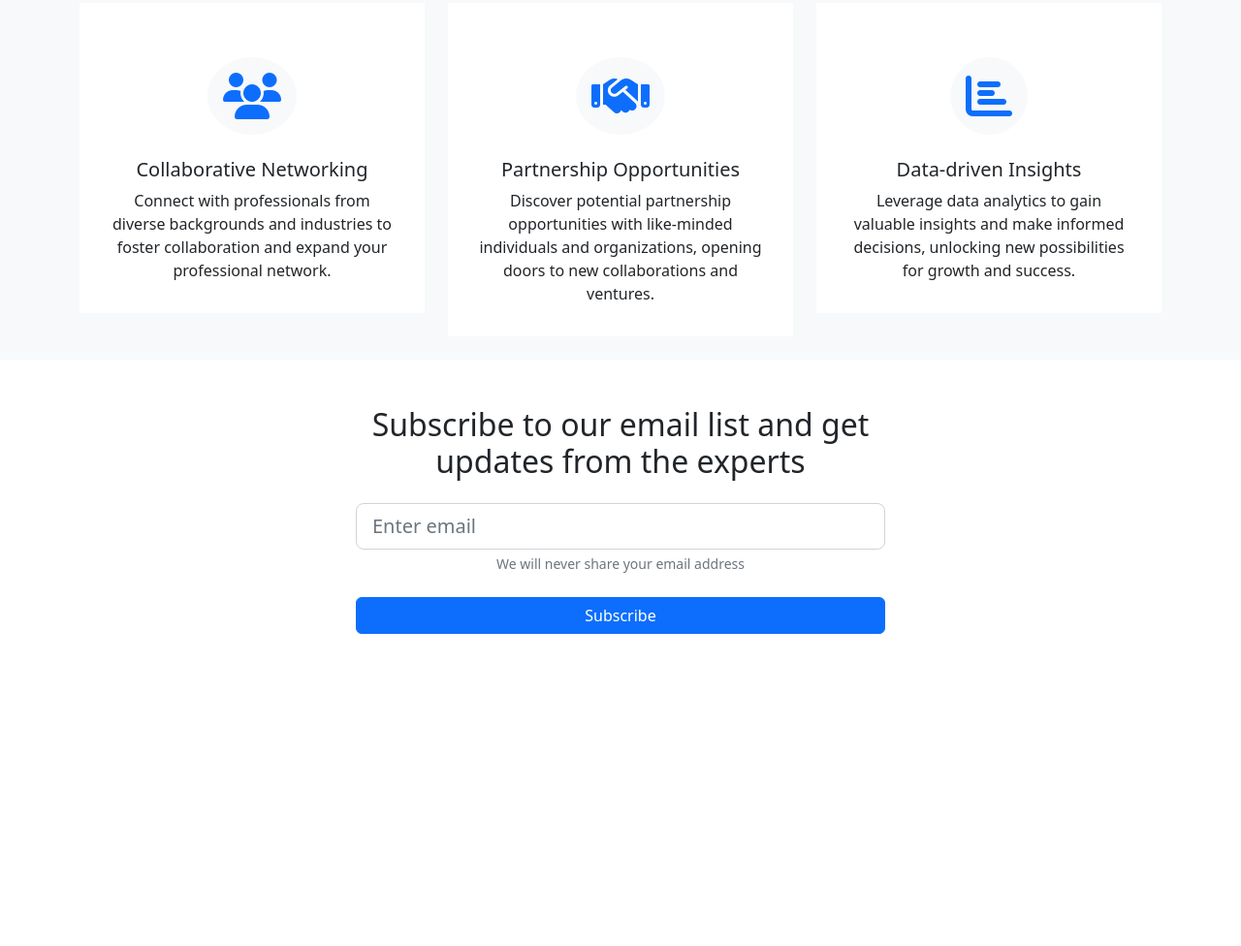
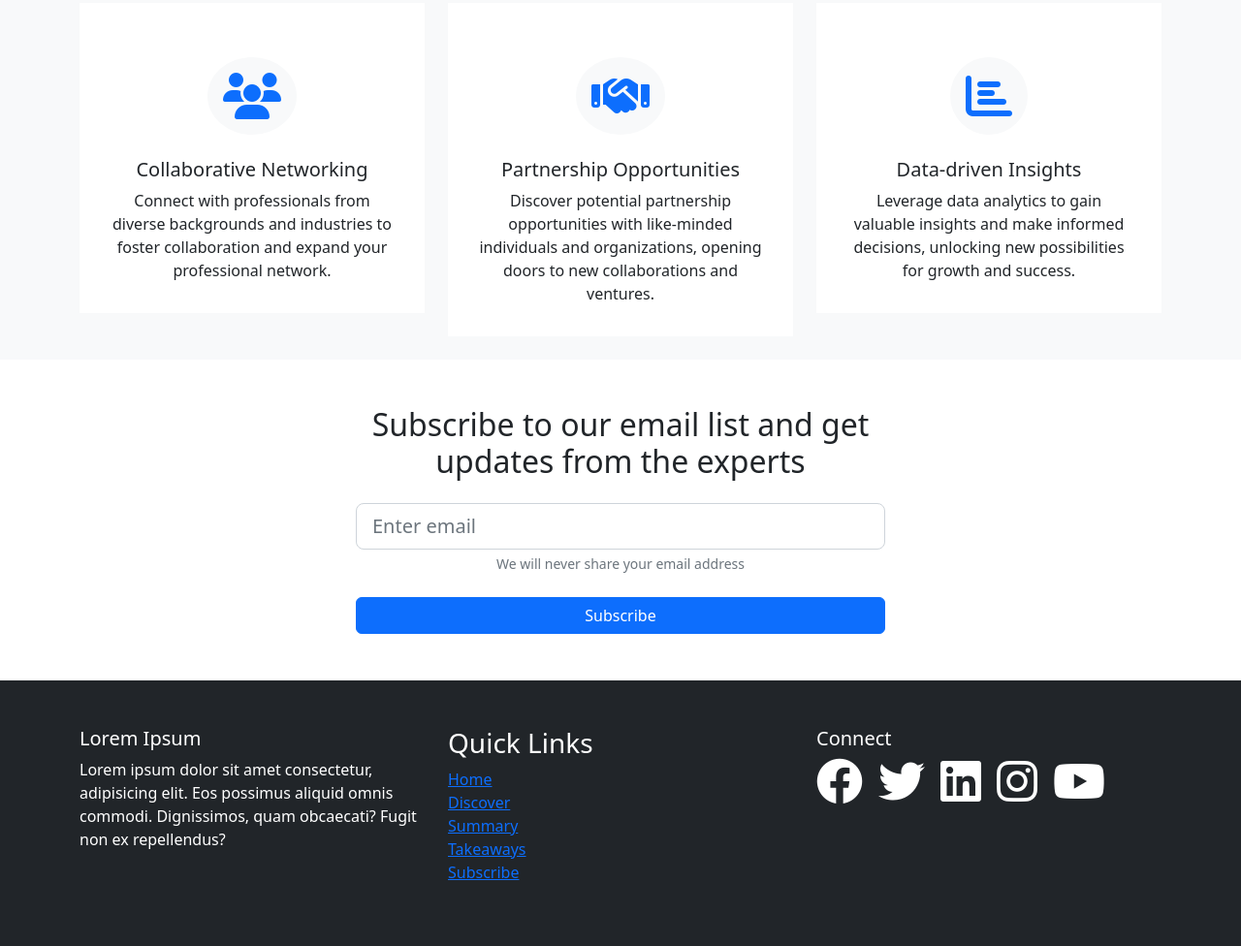
Before and after one commit to elvan/training-website-html-css-bootstrap-5, a website: page index.html in a window 1280 px wide. Shown: the part 4244-5220 px from the top of the page at 97% size. Before the commit the page ends 4946 px from the top, so only its background shows below. Drawn offline with nearby package versions, Linux system fonts and the light colour scheme; files that its build step writes are made by us from their sources.

Commit message:
footer section

```diff
--- a/index.html
+++ b/index.html
@@ -559,6 +559,41 @@
       </div>
     </section>
 
+    <!-- Footer -->
+    <footer class="footer mt-4 text-bg-dark py-5">
+      <div class="container">
+        <div class="row">
+          <div class="col-md-4">
+            <h5>Lorem Ipsum</h5>
+            <p>
+              Lorem ipsum dolor sit amet consectetur, adipisicing elit. Eos possimus aliquid omnis
+              commodi. Dignissimos, quam obcaecati? Fugit non ex repellendus?
+            </p>
+          </div>
+          <div class="col-md-4">
+            <h3>Quick Links</h3>
+            <ul class="list-unstyled">
+              <li><a href="#home">Home</a></li>
+              <li><a href="#discover">Discover</a></li>
+              <li><a href="#summary">Summary</a></li>
+              <li><a href="#takeaways">Takeaways</a></li>
+              <li><a href="#subscribe">Subscribe</a></li>
+            </ul>
+          </div>
+          <div class="col-md-4">
+            <h5>Connect</h5>
+            <div class="d-flex gap-3">
+              <a href="#"><i class="fab fa-facebook fa-3x text-white"></i></a>
+              <a href="#"><i class="fab fa-twitter fa-3x text-white"></i></a>
+              <a href="#"><i class="fab fa-linkedin fa-3x text-white"></i></a>
+              <a href="#"><i class="fab fa-instagram fa-3x text-white"></i></a>
+              <a href="#"><i class="fab fa-youtube fa-3x text-white"></i></a>
+            </div>
+          </div>
+        </div>
+      </div>
+    </footer>
+
     <script
       src="https://cdn.jsdelivr.net/npm/bootstrap@5.2.3/dist/js/bootstrap.bundle.min.js"
       integrity="sha384-kenU1KFdBIe4zVF0s0G1M5b4hcpxyD9F7jL+jjXkk+Q2h455rYXK/7HAuoJl+0I4"
```
